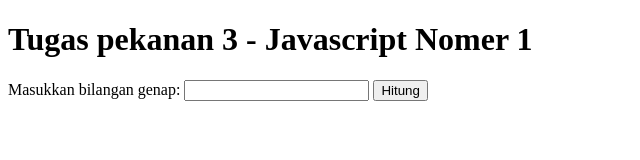
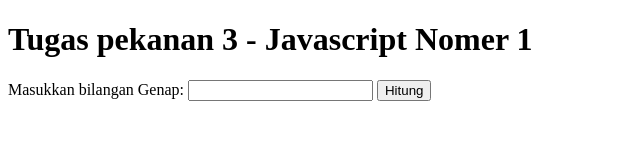
Before and after one commit to iqbalkurniadama/Tugas_Pekanan_3_Javascript, a plain HTML site: page index.html in a window 1280 px wide. Shown: the full height of the page, 0-640 px from the left. Drawn offline with Linux system fonts and the light colour scheme.

Commit message:
update index.html

```diff
--- a/index.html
+++ b/index.html
@@ -7,7 +7,7 @@
 </head>
 <body>
   <h1>Tugas pekanan 3 - Javascript Nomer 1</h1>
-  <label for="inputNumber">Masukkan bilangan genap:</label>
+  <label for="inputNumber">Masukkan bilangan Genap:</label>
   <input type="number" id="inputNumber">
   <button onclick="calculateSquareRoot()">Hitung</button>
   <p id="outputResult"></p>
```
